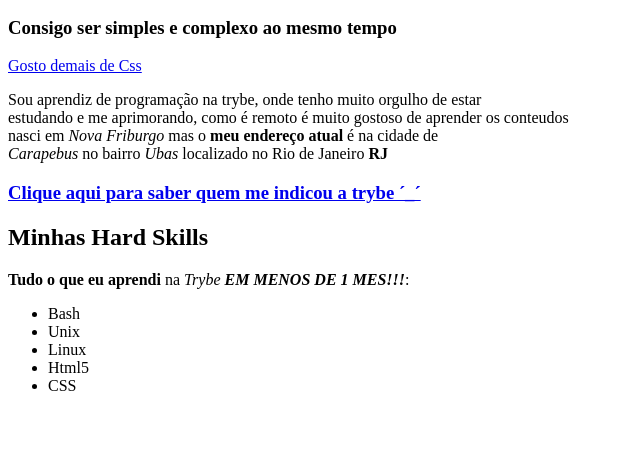
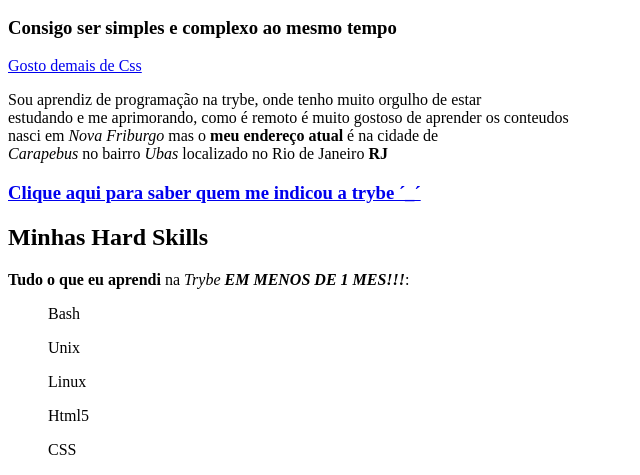
Before and after one commit to Rodrigo2k48/Meu-Portifolio, a plain HTML site: page index.html in a window 1280 px wide. Shown: the part 378-853 px from the top of the page, without its empty margins (0-640 px from the left). Before the commit the page ends 800 px from the top, so only its background shows below. Drawn offline with Linux system fonts and the light colour scheme.

Commit message:
Estrutura beta do meu site

```diff
--- a/index.html
+++ b/index.html
@@ -16,8 +16,8 @@
 
      <h2>UM POUCO SOBRE MIM s2</h2>
   <h3>Consigo ser simples e complexo ao mesmo tempo</h3>
-  <a href="#curioso"><p >Gosto demais de Css<p>
-  </a>
+  <p> <a href="#Curioso">Gosto demais de Css</a> <p>
+
     <p>Sou aprendiz de programação na trybe, onde tenho muito orgulho de estar <br>
   estudando e me aprimorando, como é remoto é muito gostoso de aprender os conteudos<br>
   nasci em <em>Nova Friburgo</em> mas o <strong>meu endereço atual</strong> é na cidade de <br>
@@ -28,11 +28,11 @@
   <h2>Minhas Hard Skills</h2>
    <p><strong>Tudo o que eu aprendi</strong> na <em>Trybe <strong>EM MENOS DE 1 MES!!!</strong></em>:</p>
   <ul>
-  <li>Bash</li>
-  <li>Unix</li>
-  <li>Linux</li>
-  <li>Html5</li>
-  <li id=Curioso >CSS</li>
+  <p>Bash</p>
+  <p>Unix</p>
+  <p>Linux</p>
+  <p>Html5</p>
+  <p id="Curioso"> CSS <p>
   </ul>
   </body>
 </html>
```
